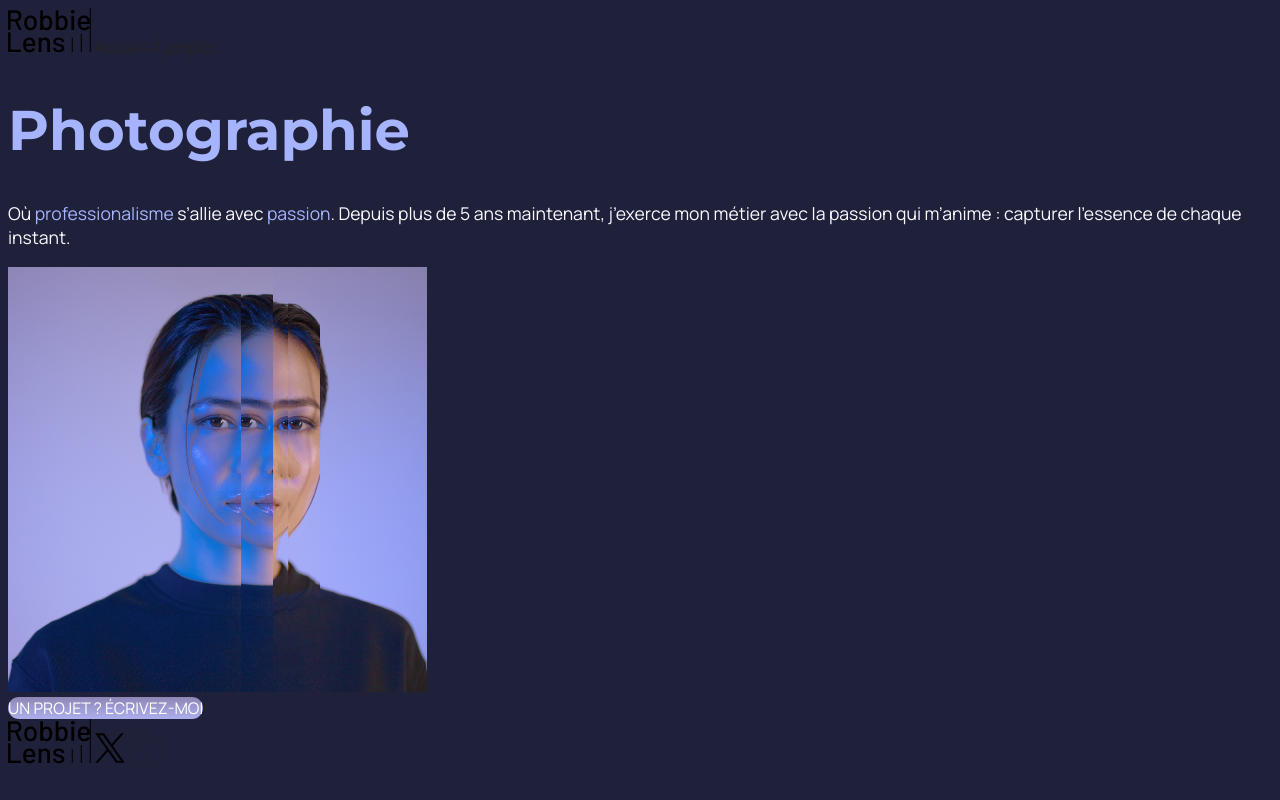
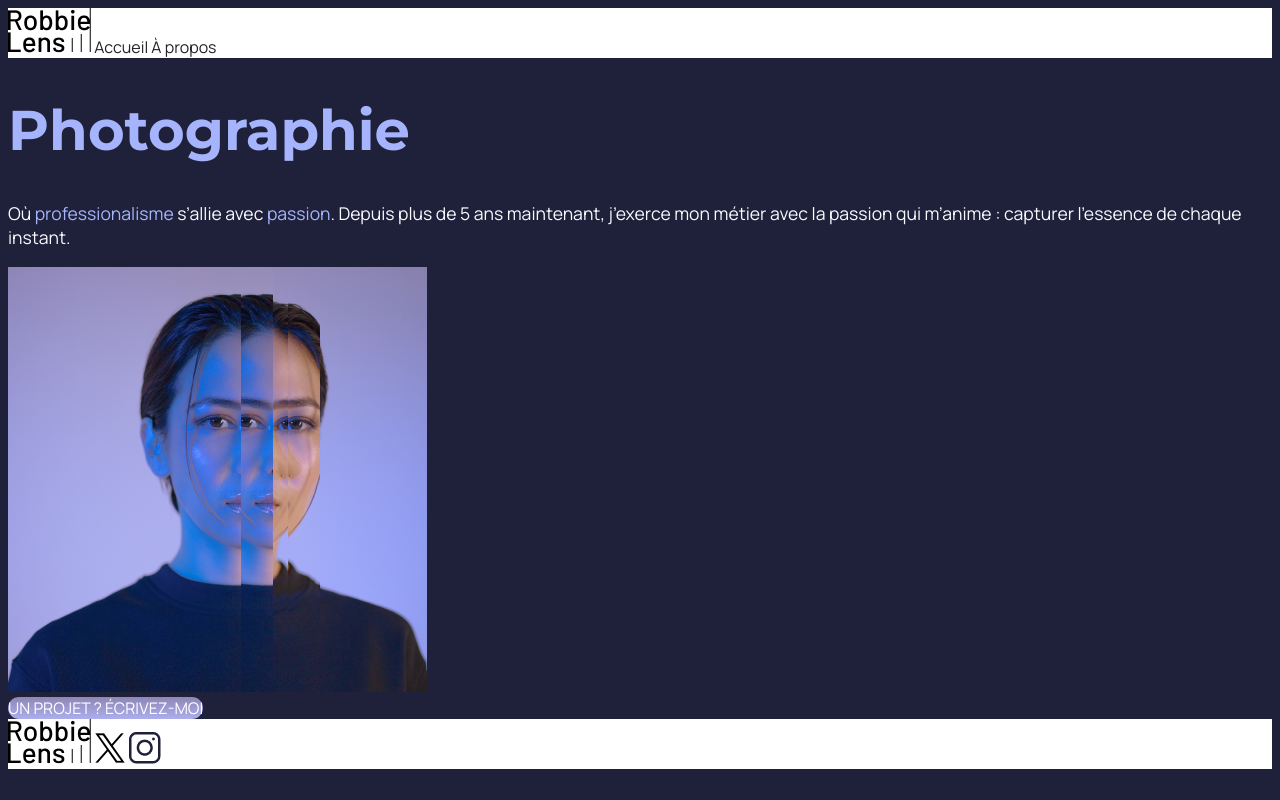
Before and after one commit to Dev-Ninja75/Com.Robbie-Lens-Portfolio.Html.CSS, a plain HTML site: page index.html in a window 1280 px wide. Drawn offline with Linux system fonts and the light colour scheme.

Commit message:
adapt CSS declarations after restructuring HTML

```diff
--- a/style.css
+++ b/style.css
@@ -30,7 +30,7 @@ p, li {
     color: #F9F8FF;
 }
 
-.en-tete, .pied-de-page {
+header, footer {
     background-color: white;
 }
 
```
